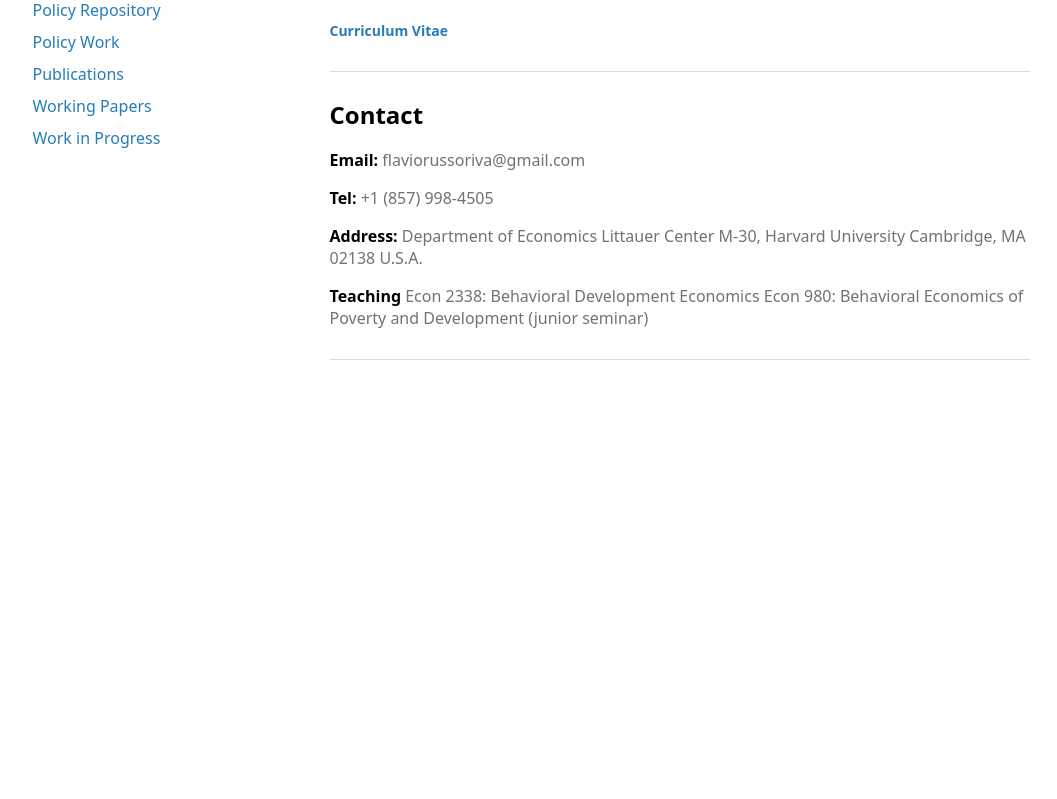
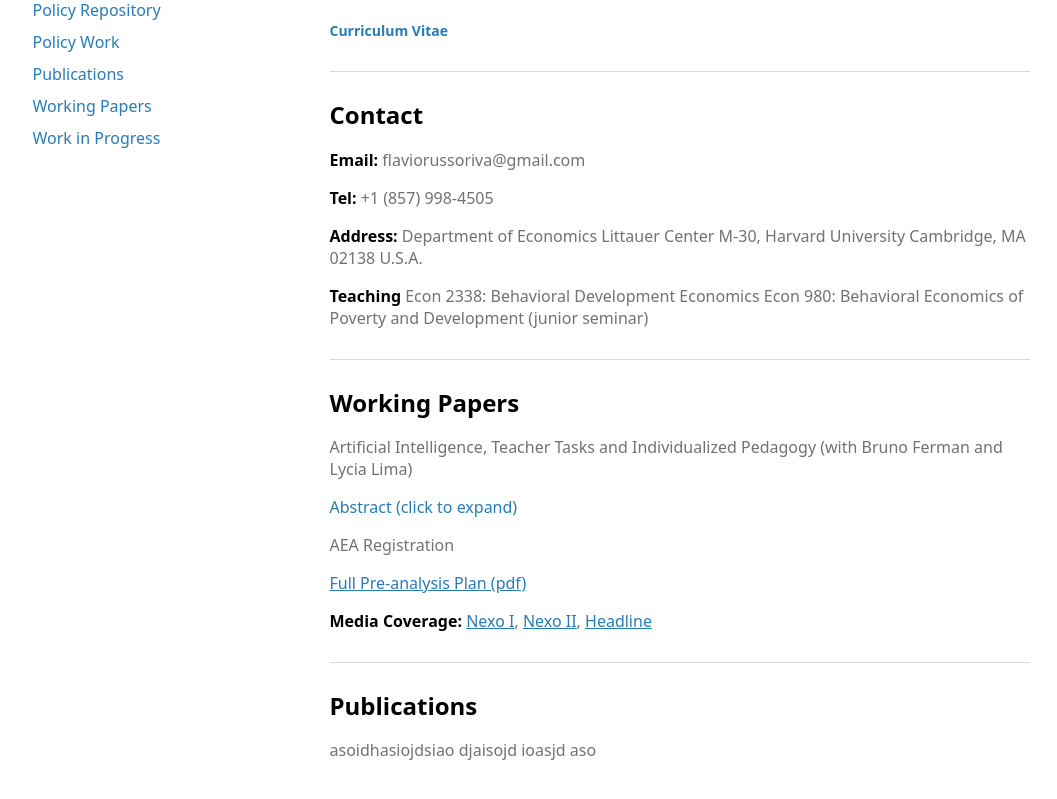
Before and after one commit to flavio-personal-site/front-end, a React (Create React App) app: page / in a window 1280 px wide. Shown: the part 307-1106 px from the top of the page, without its empty margins (109-1166 px from the left). Before the commit the page ends 800 px from the top, so only its background shows below. Built offline with nearby package versions, Linux system fonts and the light colour scheme.

Commit message:
Add content

```diff
--- a/package.json
+++ b/package.json
@@ -1,5 +1,5 @@
 {
-  "name": "flavio-site",
+  "name": "site",
   "version": "0.1.0",
   "private": true,
   "dependencies": {
--- a/src/components/Content/Publications/index.js
+++ b/src/components/Content/Publications/index.js
@@ -1,8 +1,12 @@
 import React from 'react';
+import Title from '../../common/Title';
 import './styles.css';
 
 const Publications = () => {
-  return <p>Publications</p>
+  return <div id="publications">
+    <Title>Publications</Title>
+    <p>asoidhasiojdsiao djaisojd ioasjd aso</p>
+  </div>
 }
 
 export default Publications;
--- a/src/components/Content/WorkingPapers/index.js
+++ b/src/components/Content/WorkingPapers/index.js
@@ -1,8 +1,27 @@
-import React from 'react';
+import React, { useState } from 'react';
+import Title from '../../common/Title';
 import './styles.css';
 
 const WorkingPapers = () => {
-  return <p>WorkingPapers</p>
+  const [abstractIsVisible, setAbstractIsVisible] = useState(false);
+  return (
+    <div id="working-papers">
+      <Title> Working Papers</Title>
+      <p>Artificial Intelligence, Teacher Tasks and Individualized Pedagogy (with Bruno Ferman and Lycia Lima)</p>
+      <p>
+        <a onClick={() => setAbstractIsVisible(!abstractIsVisible)}>Abstract{abstractIsVisible ? ': ' : " (click to expand)"}</a>
+        {abstractIsVisible ?  "Using state-of-the-art technology, we document that adults in Chennai sleep only 5.5 hours per night on average despite spending 8 hours in bed. Their sleep is highly interrupted, with sleep efficiency---sleep per time in bed---comparable to those with disorders such as sleep apnea or insomnia. A randomized three-week treatment providing information, encouragement, and improvements to home sleep environments increased sleep duration by 27 minutes per night but came at the cost of more time in bed. Contrary to expert predictions, increased night sleep had no detectable effects on cognition, productivity, decision-making or well-being, and led to small decreases in labor supply. Yet, increased sleep can have benefits in this setting: short afternoon naps at the workplace improved an overall index of outcomes by 0.12 standard deviations, with significant increases in productivity, psychological well-being, and cognitive function, but less time available for work." : ''}
+      </p>
+      <p>AEA Registration</p>
+      <a href='#'>Full Pre-analysis Plan (pdf)</a>
+      <p>
+        <span>Media Coverage: </span>
+        <a href="">Nexo I</a>,{' '}
+        <a href="">Nexo II</a>,{' '}
+        <a href="">Headline</a>{' '}
+      </p>
+    </div>
+  )
 }
 
 export default WorkingPapers;
--- a/src/components/Content/WorkingPapers/styles.css
+++ b/src/components/Content/WorkingPapers/styles.css
@@ -0,0 +1,10 @@
+#working-papers a {
+  text-transform: none;
+  color: #267cb9;
+  cursor: pointer;
+}
+
+#working-papers p span{
+  font-weight: bold;
+  color: black;
+}
--- a/src/components/Content/index.js
+++ b/src/components/Content/index.js
@@ -2,8 +2,9 @@ import React from 'react';
 import Bio from './Bio';
 import Contact from './Contact';
 import Divider from '../common/Divider';
+import WorkingPapers from './WorkingPapers';
+import Publications from './Publications';
 import './styles.css';
-import Contact2 from './PolicyRepository';
 
 const Content = () => {
   return (
@@ -12,6 +13,9 @@ const Content = () => {
       <Divider />
       <Contact />
       <Divider />
+      <WorkingPapers />
+      <Divider />
+      <Publications />
     </div>
   )
 }
--- a/src/components/Menu/index.js
+++ b/src/components/Menu/index.js
@@ -14,7 +14,7 @@ const Menu = () => {
         <a href="./#contact2">Learning</a>
         <a href="#">Policy Repository</a>
         <a href="#">Policy Work</a>
-        <a href="#">Publications</a>
+        <a href="./#publications">Publications</a>
         <a href="#">Working Papers</a>
         <a href="#">Work in Progress</a>
       </div>
```
Also changed, not shown: 1 other file (tests, documents, lock files or other folders).
